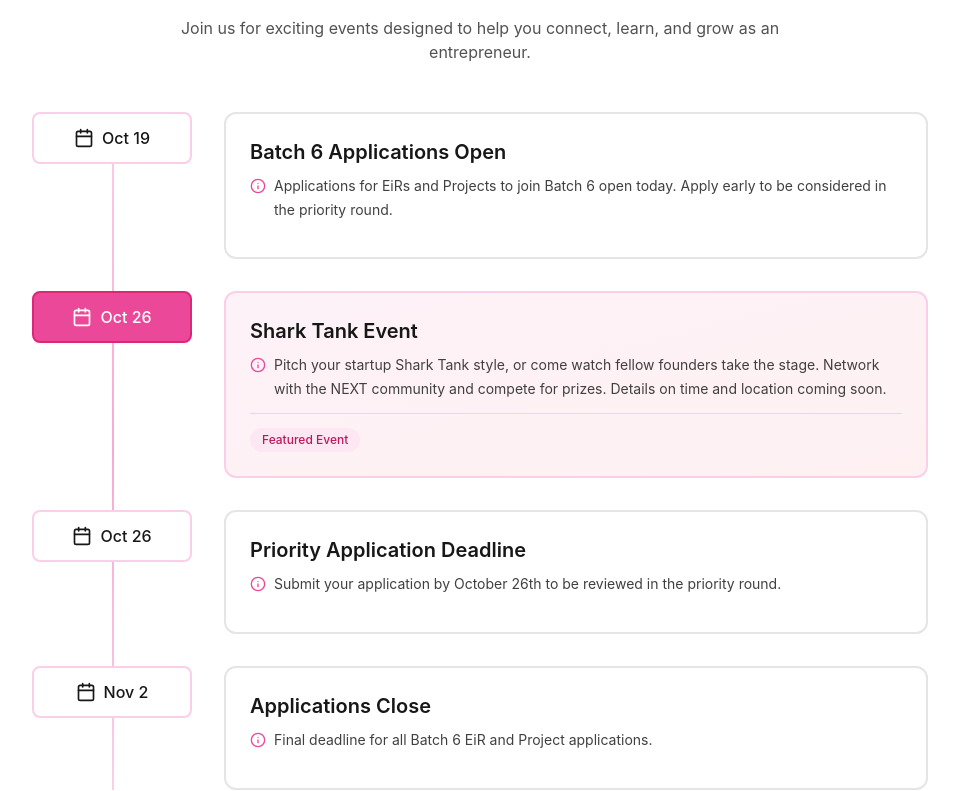
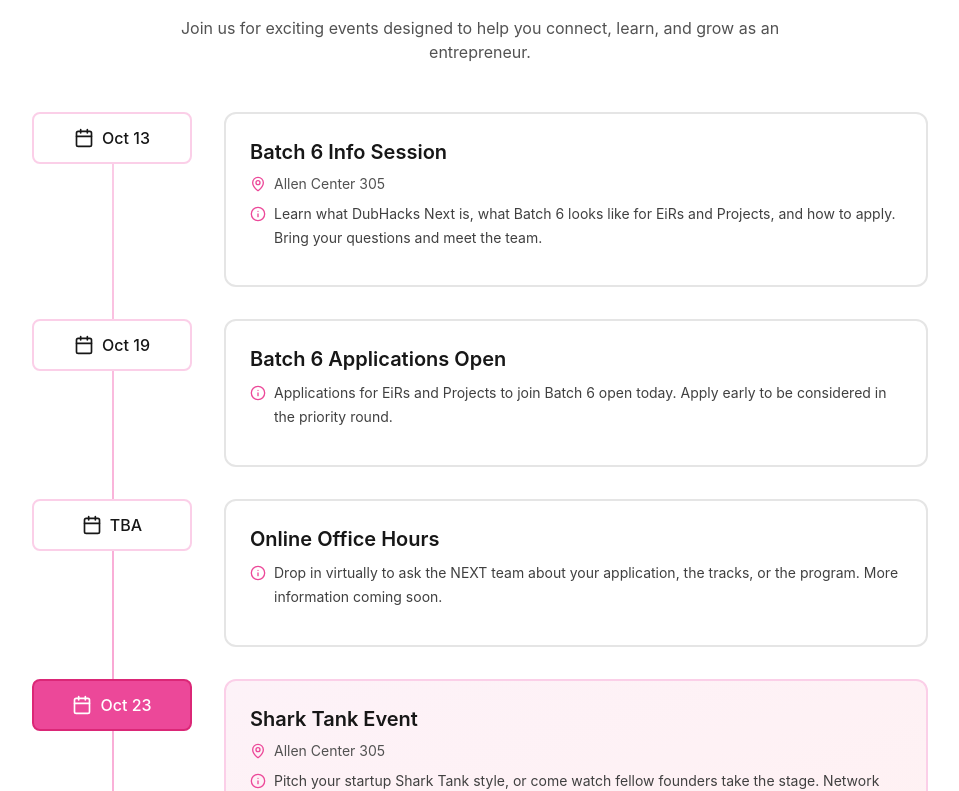
Before and after one commit to v-kliu/dubhacks-next, a React (Create React App) app: page / in a window 1280 px wide. Shown: the part 4152-4943 px from the top of the page, without its empty margins (160-1119 px from the left). Built offline with nearby package versions, Linux system fonts and the light colour scheme; no server answers.

Commit message:
update batch 6 events

```diff
--- a/src/components/UpcomingEventsSection.tsx
+++ b/src/components/UpcomingEventsSection.tsx
@@ -16,16 +16,30 @@
 const UpcomingEventsSection: React.FC = () => {
   const events: Event[] = [
     {
+      date: '2026-10-13',
+      displayDate: 'Oct 13',
+      title: 'Batch 6 Info Session',
+      location: 'Allen Center 305',
+      description: 'Learn what DubHacks Next is, what Batch 6 looks like for EiRs and Projects, and how to apply. Bring your questions and meet the team.'
+    },
+    {
       date: '2026-10-19',
       displayDate: 'Oct 19',
       title: 'Batch 6 Applications Open',
       description: 'Applications for EiRs and Projects to join Batch 6 open today. Apply early to be considered in the priority round.'
     },
     {
-      date: '2026-10-26',
-      displayDate: 'Oct 26',
+      date: 'TBA',
+      displayDate: 'TBA',
+      title: 'Online Office Hours',
+      description: 'Drop in virtually to ask the NEXT team about your application, the tracks, or the program. More information coming soon.'
+    },
+    {
+      date: '2026-10-23',
+      displayDate: 'Oct 23',
       title: 'Shark Tank Event',
-      description: 'Pitch your startup Shark Tank style, or come watch fellow founders take the stage. Network with the NEXT community and compete for prizes. Details on time and location coming soon.',
+      location: 'Allen Center 305',
+      description: 'Pitch your startup Shark Tank style, or come watch fellow founders take the stage. Network with the NEXT community and compete for prizes. Time to be announced.',
       highlight: true
     },
     {
```
